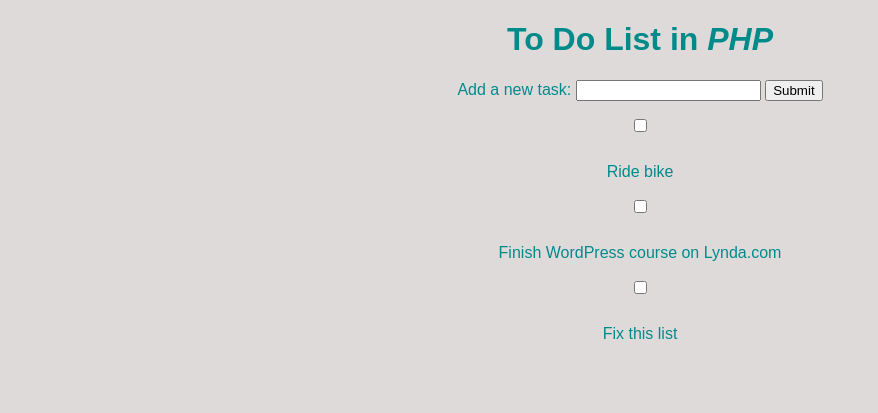
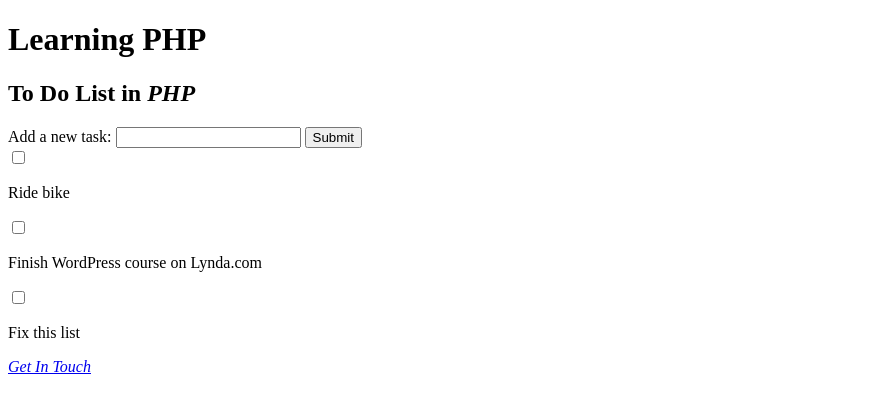
Before and after one commit to thisisserious/gitHubChallenge2, a PHP site: page /todo.php in a window 1280 px wide. Shown: the top 413 px of the page, without its empty margins (0-878 px from the left). Run offline with PHP 8.4, Linux system fonts and the light colour scheme.

Commit message:
updated todo list while working on functionality

```diff
--- a/todo.php
+++ b/todo.php
@@ -3,11 +3,11 @@
   <head>
     <meta charset="utf-8">
     <title>PHP To Do List</title>
-    <link rel="stylesheet" href="styles.css" />
   </head>
   <body>
     <main>
-      <h1>To Do List in <em>PHP</em></h1>
+      <?php include 'header.php'; ?>
+      <h2>To Do List in <em>PHP</em></h2>
       <form method="post">
         <label for="task">Add a new task: </label><input type="text" name="task" />
         <input type="submit" name="addTask" />
@@ -26,6 +26,7 @@
           echo "<input type='checkbox' name='task_$index' class='task'/><p>$todo</p>";
           $index++;
         }
+        include 'footer.php';
          ?>
     </main>
   </body>
```
